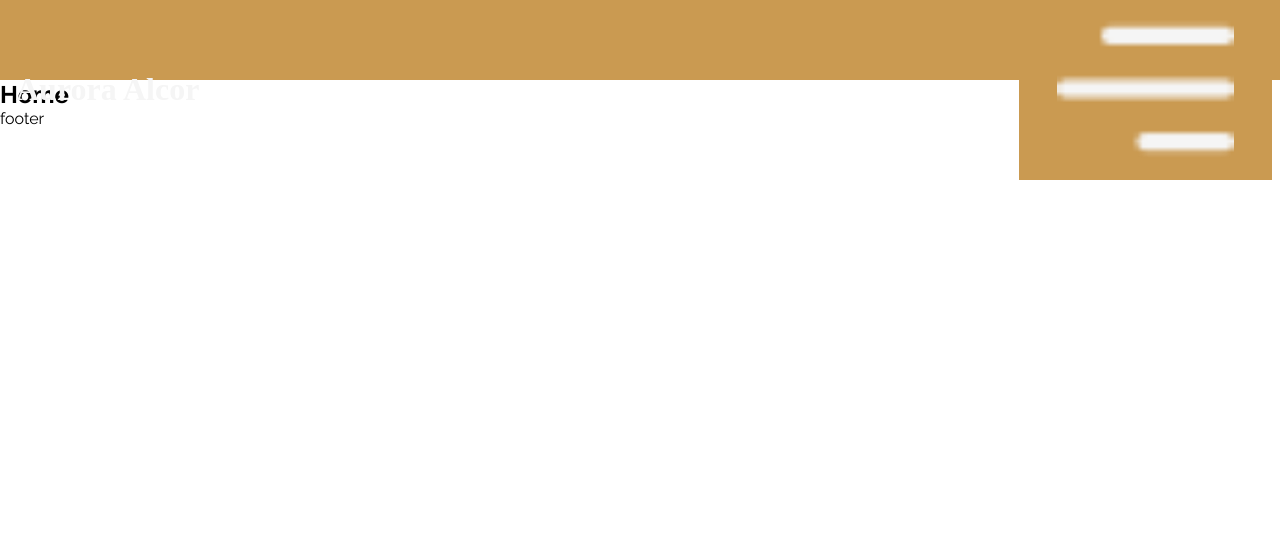
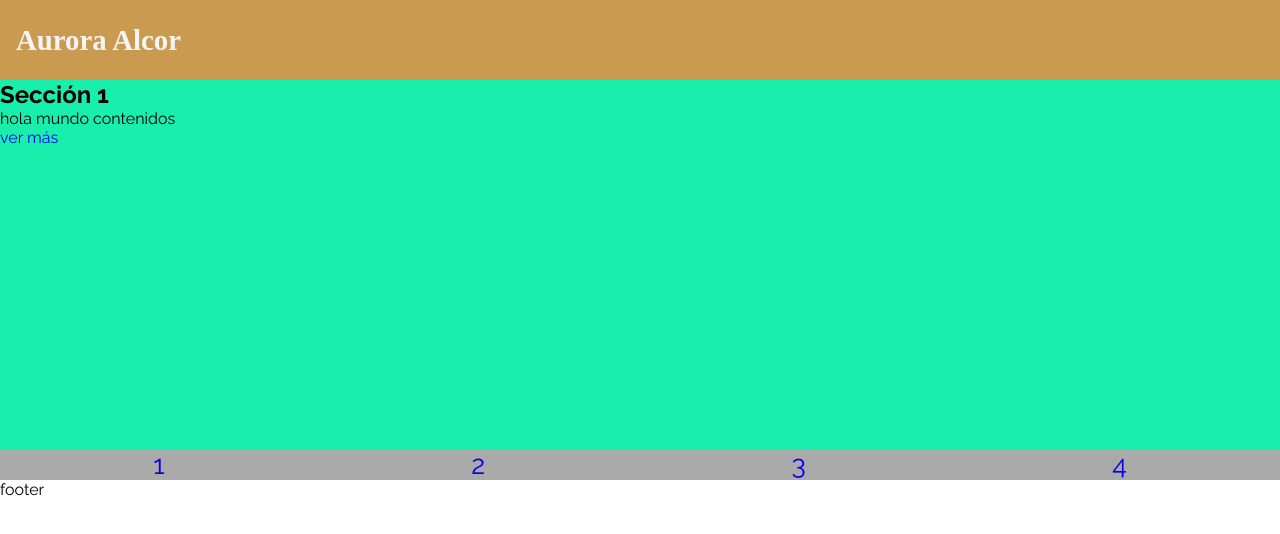
Before and after one commit to oskars13/yoga-web-react-template, a React (Vite) app: page /home in a window 1280 px wide. Shown: the top 534 px of the page. Built offline with nearby package versions, Linux system fonts and the light colour scheme; a web font is replaced by a local one.

Commit message:
slider implemented, better css

```diff
--- /dev/null
+++ b/src/components/SliderX.tsx
@@ -0,0 +1,42 @@
+import { Children, cloneElement, isValidElement, ReactNode } from "react"
+import '../css/slider.css'
+
+type Props = {
+  children: ReactNode
+  name: string
+}
+
+
+export default function SliderX({ children, name }: Props) {
+
+  const ids: string[] = []
+
+  return (
+    <section className="slider-x" id={ name } >
+      <section className="slider-slides">
+      {
+        Children.map(children, (child, index) => {
+          if (isValidElement(child)){
+            const id = `${name}-slide-${index}`
+            ids.push(id)
+            return cloneElement(child, { id } as { id: string })
+          }
+          return child
+        })
+      }
+      </section>
+
+      <section className="slider-navigator">
+      {
+        Children.map(children, (_child, index) => {
+          return(
+            <a href={'#'+ids[index]}>
+              {index+1}
+            </a>
+          )
+        })
+      }
+      </section>
+    </section>
+  )
+}
--- /dev/null
+++ b/src/components/SliderXSlide.tsx
@@ -0,0 +1,46 @@
+import { paths } from "../routes"
+import { Link } from "react-router-dom"
+
+type Props = {
+  id?: string
+  title?: string
+  contents?: string
+  link?: { to: paths, text: string }
+}
+
+type RGB = {
+  red: number,
+  blue: number,
+  green: number
+}
+
+export default function SliderXSlide(props: Props) {
+
+  const randomColor = (): RGB => {
+    const random = () => Math.random()*255
+    return {
+      red: random(),
+      blue: random(),
+      green: random()
+    }
+  }
+
+  const colorToCss = (RGB: RGB) => {
+    const rgb = Object.values(RGB)
+    return `rgb(${rgb.map( color => `${color}`).join()})`
+  }
+
+  return (
+    <section className="slider-x-slide" id={ props.id } style={{ backgroundColor: colorToCss(randomColor()) }}>
+      { props.title && <h2>{ props.title }</h2> }
+      { props.contents && <p>{ props.contents }</p> }
+      {
+        props.link &&
+        <Link
+          to={ '/'+props.link.to }
+        >{ props.link.text }
+        </Link>
+      }
+    </section>
+  )
+}
--- a/src/css/Header.css
+++ b/src/css/Header.css
@@ -1,9 +1,15 @@
+
 
 h1 {
   font-family: var(--font-playwrite);
 
+
   align-self: center;
   padding-left: .5rem;
+  font-size: 180%;
+
+  max-height: 100%;
+  overflow: hidden;
 }
 
 
@@ -21,16 +27,41 @@ h1 {
 }
 
 #navigation button {
+  width: 100%;
+  height: 100%;
   border: none;
+
+  position: relative;
 }
 
 #navigation button img{
-  width: 70%;
   object-fit: cover;
+  width: 40px;
 }
 
 #menu {
   position: absolute;
   height: 100dvh;
-  width: 90dvw;
+  width: 100dvw;
 }
+
+.menu-visible {
+  box-shadow: 1px 0 10px 1px;
+}
+
+.menu-exit {
+  height: 100dvh;
+  backdrop-filter: blur(2px);
+}
+
+.show-menu {
+  display: grid;
+  grid-template-columns: 90% auto;
+}
+
+@media (min-width: 600px) {
+  #navigation button {
+    display: none;
+  }
+
+}
--- a/src/css/index.css
+++ b/src/css/index.css
@@ -40,6 +40,7 @@ html{
 main, footer {
   position: relative;
   top: 10dvh;
+  overflow: hidden;
 }
 
 #navigation {
@@ -50,8 +51,12 @@ main, footer {
   background-color: var(--background-color-0);
 }
 
-#menu {
+#menu section {
   background-color: var(--background-color-0);
+}
+
+#menu div {
+  background-color: #13131355;
 }
 
 .hide {
--- /dev/null
+++ b/src/css/slider.css
@@ -0,0 +1,51 @@
+
+:root{
+  --slides-height: 150px;
+}
+
+
+#slider-1{
+  display: flex;
+  flex-direction: column;
+  width: 100%;
+  height: 400px;
+}
+
+.slider-slides {
+  height: 100%;
+  width: 100%;
+
+  overflow: scroll;
+
+  scroll-snap-type: x mandatory;
+  scroll-snap-align: center;
+  scroll-behavior: smooth;
+  position: relative;
+
+  display: flex;
+}
+.slider-slides::-webkit-scrollbar {
+  display: none;
+}
+
+.slider-x-slide {
+  width: 100%;
+  height: 100%;
+
+  flex: 0 0 100%;
+
+}
+
+.slider-navigator {
+  position: relative;
+
+  background-color: #0005;
+  display: flex;
+
+  align-items: center;
+  justify-content: space-around;
+}
+
+.slider-navigator a {
+  font-size: 20pt;
+}
--- a/src/pages/Home.tsx
+++ b/src/pages/Home.tsx
@@ -1,9 +1,34 @@
+import SliderX from "../components/SliderX";
+import SliderXSlide from "../components/SliderXSlide";
+import { paths } from "../routes";
 
 
 export default function Home(){
+
   return (
     <>
-      <h2>Home</h2>
+      <SliderX name="slider-1">
+        <SliderXSlide
+          title="Sección 1"
+          contents="hola mundo contenidos"
+          link={{ to: paths.recursos, text: 'ver más'}}
+        />
+        <SliderXSlide
+          title="Sección 2"
+          contents="hola mundo contenidos"
+          link={{ to: paths.recursos, text: 'ver más'}}
+        />
+        <SliderXSlide
+          title="Sección 3"
+          contents="hola mundo contenidos"
+          link={{ to: paths.recursos, text: 'ver más'}}
+        />
+        <SliderXSlide
+          title="Sección 4"
+          contents="hola mundo contenidos"
+          link={{ to: paths.recursos, text: 'ver más'}}
+        />
+      </SliderX>
     </>
   )
 }
--- a/src/pages/MainTemplate.tsx
+++ b/src/pages/MainTemplate.tsx
@@ -15,7 +15,7 @@ export default function MainTemplate() {
   const navigate = useNavigate()
 
   const [ isHidden, setIsHidden ] = useState(true)
-  const handleClickOnMenu = (event: MouseEvent<HTMLButtonElement, globalThis.MouseEvent>) => {
+  const handleClickOnMenu = (event: MouseEvent<HTMLElement, globalThis.MouseEvent>) => {
     event.preventDefault()
     setIsHidden(!isHidden)
   }
@@ -38,7 +38,8 @@ export default function MainTemplate() {
       />
 
 
-      <section id="menu" className={`${ isHidden? 'hide':'show-flex-col' }`}>
+      <section id="menu" className={`${ isHidden? 'hide':'show-menu' }`}>
+        <section className="menu-visible">
           <h2>Menú Principal</h2>
 
           <Nav>
@@ -55,6 +56,12 @@ export default function MainTemplate() {
             <SocialLinkable web="linkedin" username="ernestomg" />
           </Nav>
         </section>
+
+        <div
+          className="menu-exit"
+          onClick={ e => handleClickOnMenu(e) }></div>
+      </section>
+
     </header>
 
     <main>
```
Lines whose indentation alone changed are shown as unchanged.
